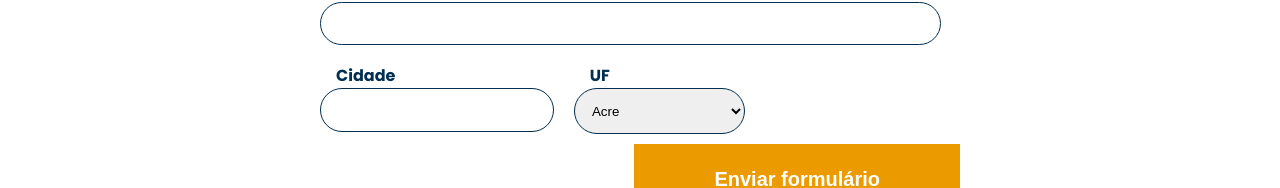
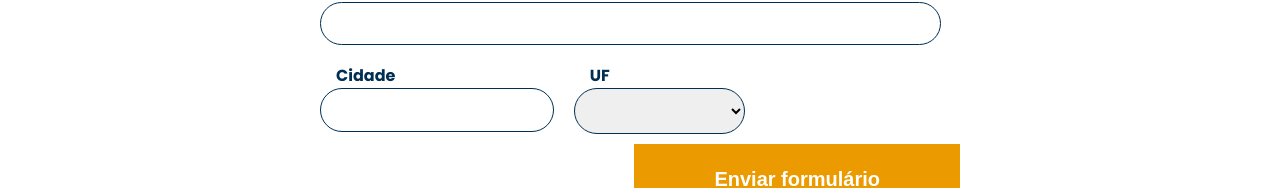
Before and after one commit to tchfer/angular-forms, an Angular app: page /cadastro in a window 1280 px wide. Shown: the part 925-1113 px from the top of the page. Built offline with nearby package versions, Linux system fonts and the light colour scheme.

Commit message:
Fix uf select field validator

```diff
--- a/src/app/cadastro/cadastro.component.html
+++ b/src/app/cadastro/cadastro.component.html
@@ -43,7 +43,7 @@
 
     <div class="formulario__campo">
       <label class="campo__etiqueta" for="cep">CEP</label>
-      <input name="cep" id="cep" class="campo__escrita" ngModel required #cep="ngModel" pattern="^(\d{5})(-?\d{3})$" minlength="8" maxlength="9" (blur)="consultaCEP($event)"/>
+      <input name="cep" id="cep" class="campo__escrita" ngModel required #cep="ngModel" pattern="^(\d{5})(-?\d{3})$" minlength="8" maxlength="9" (blur)="consultaCEP($event, f)"/>
       <div *ngIf="(cep?.invalid && cep?.touched) || cep?.dirty">
         <app-mensagem *ngIf="cep?.errors?.['required']" mensagem="O campo de CEP é obrigatório."></app-mensagem>
         <app-mensagem *ngIf="cep?.errors?.['pattern']" mensagem="O campo de CEP deve seguir este exemplo: 00000-000"></app-mensagem>
@@ -117,7 +117,10 @@
 
       <div class="formulario__campo">
         <label class="campo__etiqueta" for="estado">UF</label>
-        <select id="estado" name="estado" class="campo__escrita">
+        <select id="estado" name="estado" class="campo__escrita"
+        ngModel
+        #estado="ngModel"
+        required>
           <option value="AC">Acre</option>
           <option value="AL">Alagoas</option>
           <option value="AP">Amapá</option>
@@ -147,6 +150,11 @@
           <option value="TO">Tocantins</option>
           <option value="EX">Estrangeiro</option>
         </select>
+        <div *ngIf="(estado?.invalid && estado?.touched) || estado?.dirty">
+          <app-mensagem *ngIf="estado?.errors?.['required']"
+            mensagem="O campo de estado é obrigatório.">
+          </app-mensagem>
+        </div>
       </div>
 
     </div>
```
